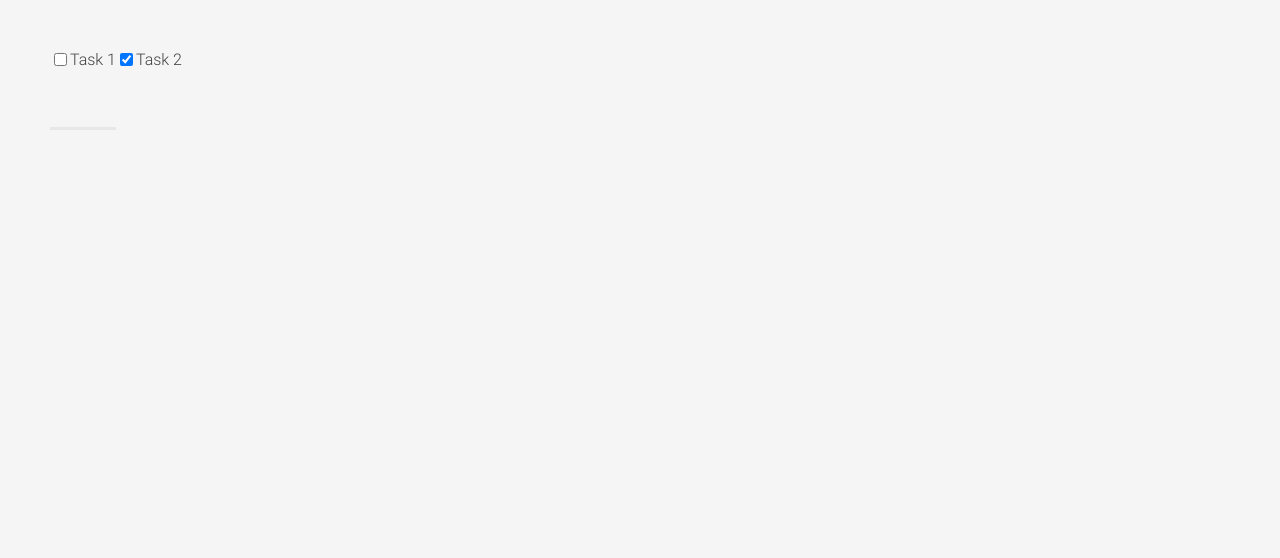
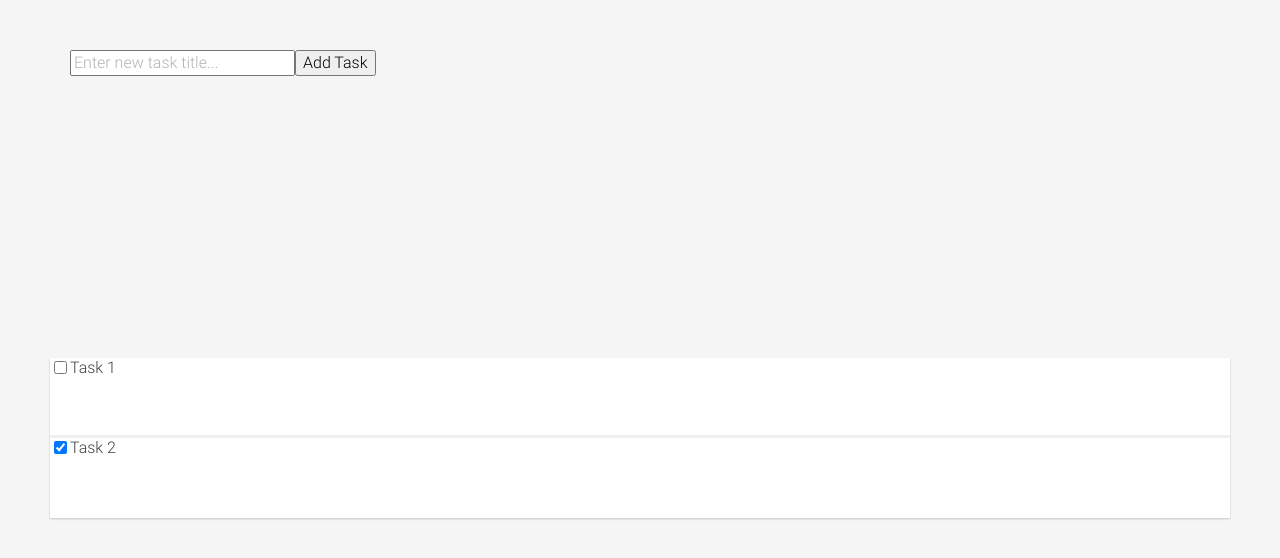
Before and after one commit to ksmigrod/mastering-angular-components, an Angular app: page / in a window 1280 px wide. Shown: the top 558 px of the page. Built offline with nearby package versions, Linux system fonts and the light colour scheme.

Commit message:
Dodano komponent task-list

```diff
--- a/src/app/app.module.ts
+++ b/src/app/app.module.ts
@@ -4,12 +4,14 @@ import { NgModule } from '@angular/core';
 import { AppComponent } from './app.component';
 import { TaskListComponent } from './tasks/task-list/task-list.component';
 import { TaskComponent } from './tasks/task/task.component';
+import { EnterTaskComponent } from './tasks/enter-task/enter-task.component';
 
 @NgModule({
   declarations: [
     AppComponent,
     TaskListComponent,
-    TaskComponent
+    TaskComponent,
+    EnterTaskComponent
   ],
   imports: [
     BrowserModule
--- /dev/null
+++ b/src/app/tasks/enter-task/enter-task.component.html
@@ -0,0 +1,7 @@
+<input type="text"
+       placeholder="Enter new task title..."
+       (keyup.enter)="enterTask(titleInput)"
+       #titleInput>
+<button (click)="enterTask(titleInput)">
+  Add Task
+</button>
--- /dev/null
+++ b/src/app/tasks/enter-task/enter-task.component.ts
@@ -0,0 +1,17 @@
+import {Component, EventEmitter, OnInit, Output, ViewEncapsulation} from '@angular/core';
+
+@Component({
+  selector: 'mac-enter-task',
+  templateUrl: './enter-task.component.html',
+  encapsulation: ViewEncapsulation.None
+})
+export class EnterTaskComponent {
+
+  @Output() outEnterTask = new EventEmitter<string>();
+
+  enterTask(titleInput: HTMLInputElement) {
+    this.outEnterTask.emit(titleInput.value);
+    titleInput.value = '';
+    titleInput.focus();
+  }
+}
--- a/src/app/tasks/task-list/task-list.component.html
+++ b/src/app/tasks/task-list/task-list.component.html
@@ -1 +1,4 @@
-<mac-task *ngFor="let task of tasks" [task]="task"></mac-task>
+<mac-enter-task (outEnterTask)="addTask($event)"></mac-enter-task>
+<div class="tasks">
+  <mac-task *ngFor="let task of tasks" [task]="task"></mac-task>
+</div>
--- a/src/app/tasks/task-list/task-list.component.ts
+++ b/src/app/tasks/task-list/task-list.component.ts
@@ -6,8 +6,25 @@ import {Component, ViewEncapsulation} from '@angular/core';
   encapsulation: ViewEncapsulation.None
 })
 export class TaskListComponent {
-  tasks = [
+  tasks: {id: number, title: string, done: boolean}[] = [
     {id: 1, title: 'Task 1', done: false},
     {id: 2, title: 'Task 2', done: true}
   ];
+
+  addTask(title: string): void {
+    this.tasks.push({
+      id: this.generateNextId(this.tasks),
+      title,
+      done: false
+    });
+  }
+
+  private generateNextId(tasks: {id: number}[]): number {
+    return tasks
+      .map(t => t.id)
+      .reduce(
+        (previousValue, currentValue) =>
+          previousValue > currentValue ? previousValue : currentValue,
+        Number.MIN_SAFE_INTEGER);
+  }
 }
```
Also changed, not shown: 1 other file (tests, documents, lock files or other folders).
